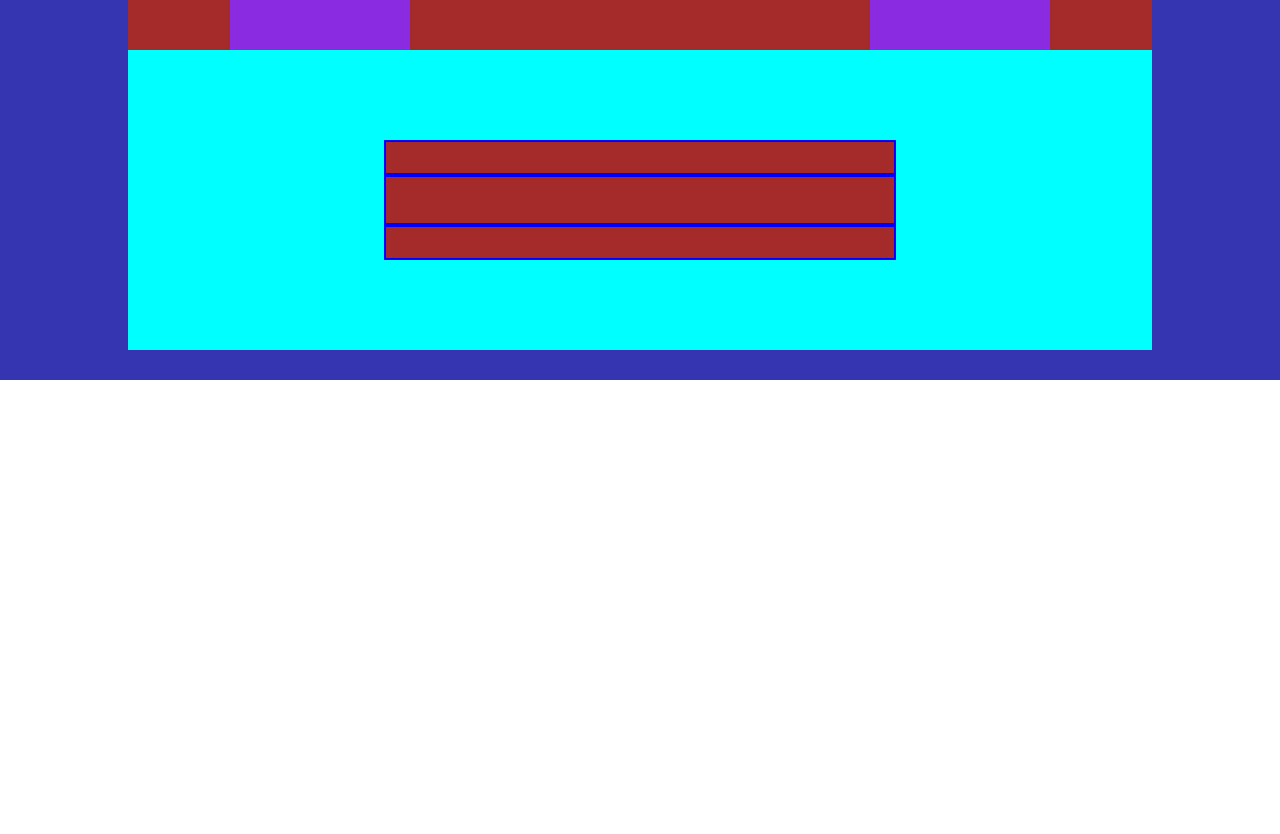
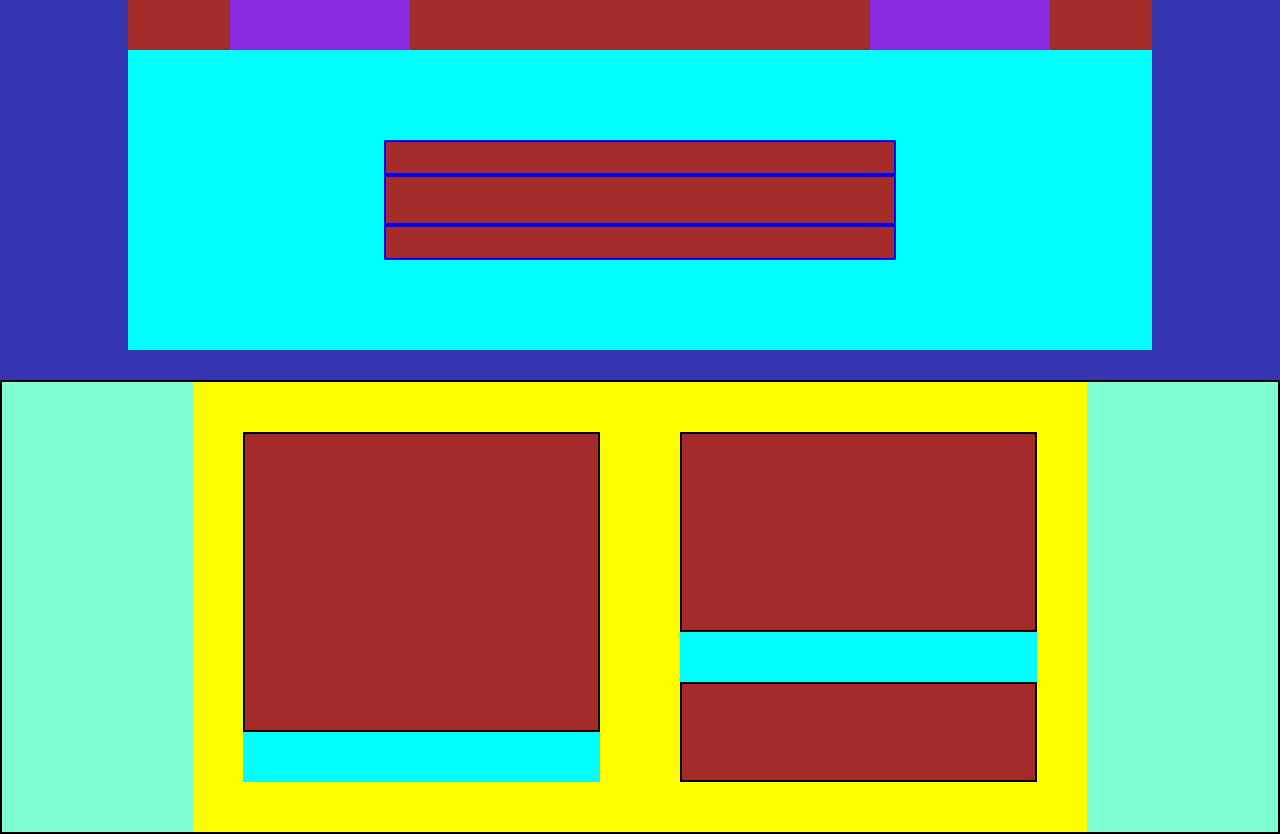
Before and after one commit to fabiodigiacomopepe/htmlcss-struttura-discord, a plain HTML site: page index.html in a window 1280 px wide. Before the commit the page ends 800 px from the top, so only its background shows below. Drawn offline with Linux system fonts and the light colour scheme.

Commit message:
Add first card in main section

```diff
--- a/css/style.css
+++ b/css/style.css
@@ -53,6 +53,27 @@ nav {
     width: 50%;
 }
 
+main section {
+    display: flex;
+    justify-content: center;
+
+}
+
+.central-card {
+    display: flex;
+    justify-content: space-between;
+    width: 70%;
+    padding: 50px;
+}
+
+.col {
+    width: 45%;
+}
+
+.col-title {
+    margin-bottom: 50px;
+}
+
 
 /* regole DEBUG */
 header {
@@ -62,10 +83,6 @@ header {
 nav {
     background-color: blueviolet;
     height: 50px;
-}
-
-.header-container {
-    background-color: blue;
 }
 
 .logo {
@@ -101,3 +118,35 @@ nav {
     flex-basis: 35px;
     border: 2px solid blue;
 }
+
+main section {
+    background-color: aquamarine;
+    border: 2px solid black;
+}
+
+.central-card {
+    background-color: yellow;
+    min-height: 450px;
+}
+
+.col {
+    background-color: aqua;
+}
+
+.image {
+    background-color: brown;
+    height: 300px;
+    border: 2px solid black;
+}
+
+.col-title {
+    background-color: brown;
+    min-height: 200px;
+    border: 2px solid black;
+}
+
+.col-subtitle {
+    background-color: brown;
+    min-height: 100px;
+    border: 2px solid black;
+}
--- a/index.html
+++ b/index.html
@@ -11,6 +11,7 @@
     <body>
         <header>
             <div class="header-container">
+                <!-- sezione superiore con logo - nav bar - login -->
                 <nav>
                     <div class="logo">
 
@@ -25,6 +26,7 @@
                     </div>
                 </nav>
 
+                <!-- sezione centrale dell'header - titolo, sottotitolo e pulsanti -->
                 <div class="jumbotron">
                     <div class="title"></div>
                     <div class="sub-title"></div>
@@ -34,9 +36,22 @@
         </header>
 
         <main>
-
+            <!-- sezione card con foto, titolo e sottotitolo -->
+            <section>
+                <div class="central-card">
+                    <div class="col">
+                        <div class="image"></div>
+                    </div>
+                    <div class="col">
+                        <div class="col-title"></div>
+                        <div class="col-subtitle"></div>
+                    </div>
+                </div>
+            </section>
         </main>
 
-        <footer></footer>
+        <footer>
+
+        </footer>
     </body>
 </html>
```
